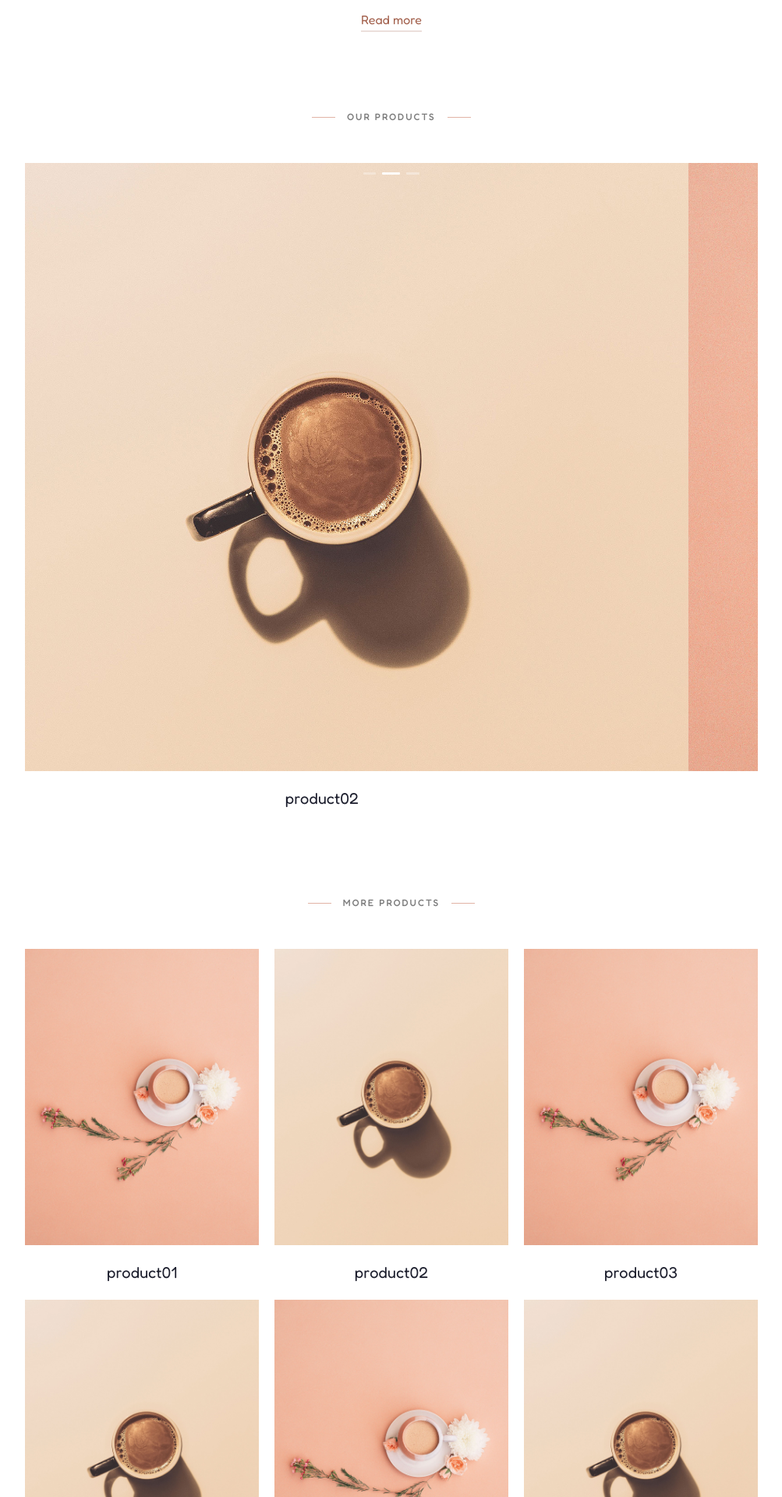
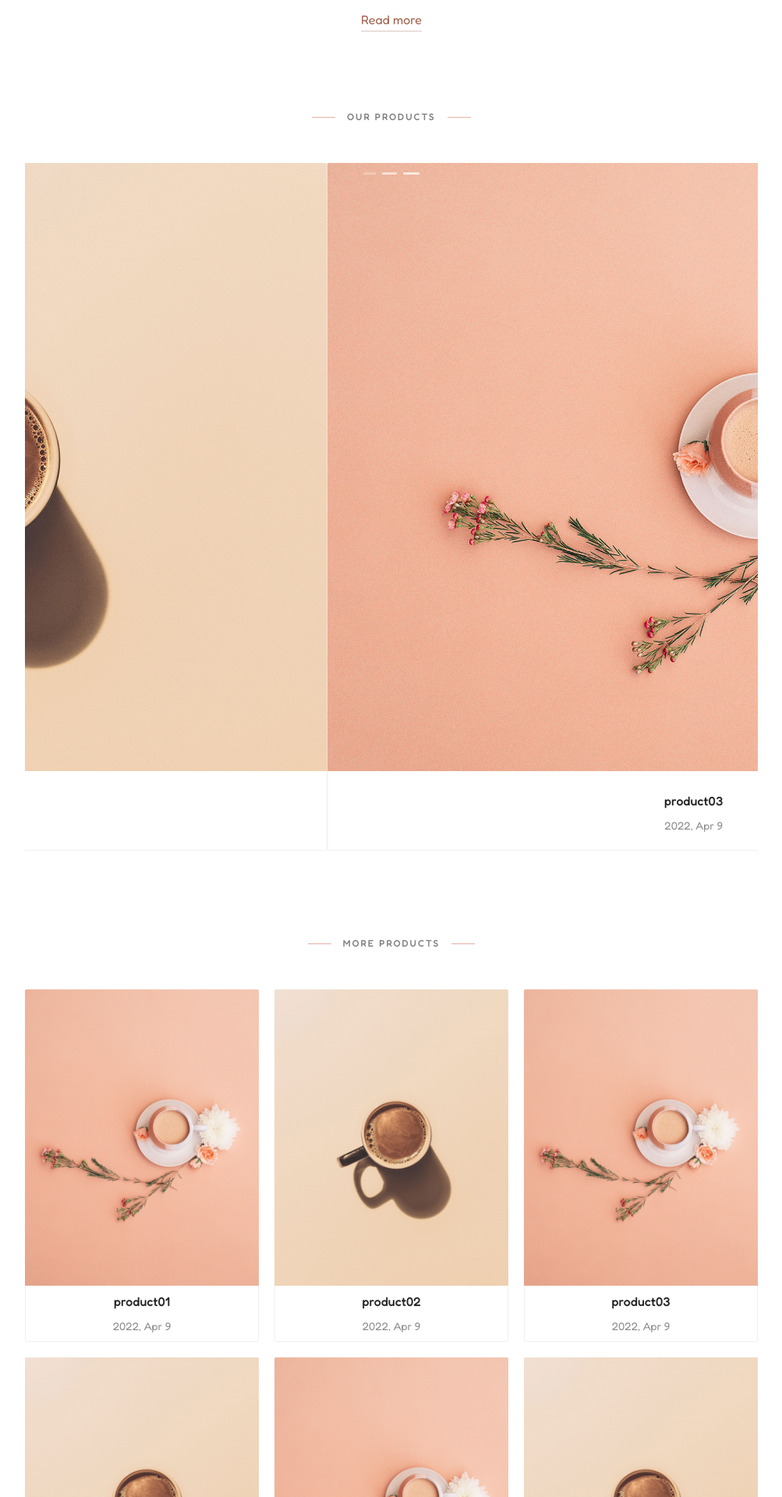
Before and after one commit to alohadancemeow/next-temple-demo, a Next.js app: page / in a window 1280 px wide. Shown: the part 880-2800 px from the top of the page at 78% size, without its empty margins (138-1141 px from the left). Built offline with nearby package versions, Linux system fonts and the light colour scheme.

Commit message:
edit card

```diff
--- a/components/Content/Products/ProductSection1.jsx
+++ b/components/Content/Products/ProductSection1.jsx
@@ -6,18 +6,37 @@ import {
     ProductItemDescription,
 } from './styles'
 
+import { Card } from 'antd';
+const { Meta } = Card;
+
 const ProductSection1 = ({ item }) => {
     return (
-            <ProductItem>
-                <ProductItemImage
+        <ProductItem>
+            {/* <ProductItemImage
                     src={item.image}
                     alt={item.desc}
                     preview={false}
                 />
                 <ProductItemDescription>
                     {item.desc}
-                </ProductItemDescription>
-            </ProductItem>
+                </ProductItemDescription> */}
+
+            <Card
+                hoverable
+                cover={
+                    <ProductItemImage
+                        src={item.image}
+                        alt={item.desc}
+                        preview={false}
+                    />
+                }
+            >
+                <Meta
+                    title={item.desc}
+                    description='2022, Apr 9'
+                />
+            </Card>
+        </ProductItem>
     )
 }
 
--- a/components/Content/Products/ProductSection2.jsx
+++ b/components/Content/Products/ProductSection2.jsx
@@ -6,17 +6,41 @@ import {
     ProductItemDescription,
 } from './styles'
 
+import { Card } from 'antd';
+const { Meta } = Card;
+
 const ProductSection2 = ({ item }) => {
     return (
+
         <ProductItem>
+            <Card
+                // bordered={false}
+                // loading
+                size='small'
+                hoverable
+                cover={
                     <ProductItemImage2
                         src={item.image}
                         alt={item.desc}
                         preview={false}
                     />
-            <ProductItemDescription>
+                }
+            >
+                {/* <ProductItemImage2
+                    src={item.image}
+                    alt={item.desc}
+                    preview={false}
+                /> */}
+                {/* <ProductItemDescription>
                     {item.desc}
-            </ProductItemDescription>
+                </ProductItemDescription> */}
+
+
+                <Meta
+                    title={item.desc}
+                    description='2022, Apr 9'
+                />
+            </Card>
         </ProductItem>
     )
 }
--- a/components/Content/Products/styles.js
+++ b/components/Content/Products/styles.js
@@ -5,17 +5,16 @@ import { Image } from "antd"
 export const ProductItem = styled.div`
     display: flex;
     flex-direction: column;
+    align-items: center;
     /* width: 50%; */
-    padding-right: 10px;
-    padding-left: 10px;
-    align-items: center;
+    padding: 0 10px 10px;
     text-align: center;
-
+    /* margin-bottom: 10px; */
 `
 
 export const ProductItemImage = styled(Image)`
     position: relative;
-    margin-bottom: 10px;
+    /* margin-bottom: 10px; */
 
     &.ant-image-img {
         /* width: 460px;
@@ -33,7 +32,7 @@ export const ProductItemImage = styled(Image)`
 `
 export const ProductItemImage2 = styled(Image)`
     position: relative;
-    margin-bottom: 10px;
+    /* margin-bottom: 10px; */
 
     &.ant-image-img {
         width: 300px;
--- a/components/Hero/styles.js
+++ b/components/Hero/styles.js
@@ -13,6 +13,10 @@ export const HeroImage = styled.div`
     background-color: #050827;
     display: flex;
     align-items: center;
+
+    background-image: linear-gradient(180deg, rgba(5, 8, 39, 0.4), rgba(5, 8, 39, 0.4)), url("/image3.jpg");
+    background-position: 0px 0px, 50% 50%;
+    background-size: auto, cover;
 `
 export const HeroContent = styled.div`
     width: 940px;
```
Also changed, not shown: public/image3.jpg (added). Lines whose indentation alone changed are shown as unchanged.
